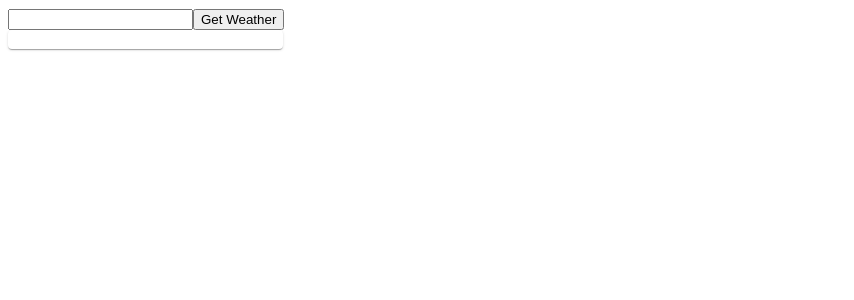
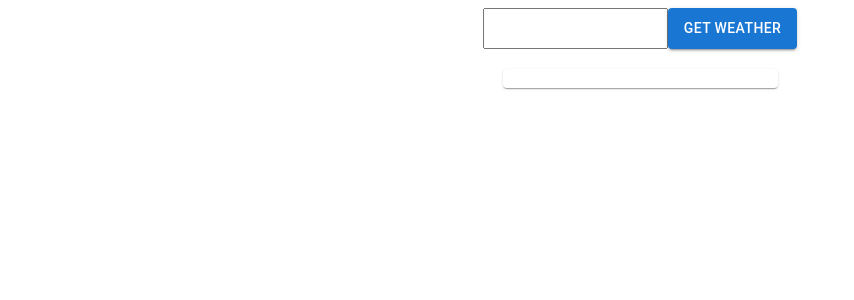
Before and after one commit to BriNelson/weather-react-app, a React (Create React App) app: page / in a window 1280 px wide. Shown: the top 300 px of the page, without its empty margins (0-854 px from the left). Built offline with nearby package versions, Linux system fonts and the light colour scheme.

Commit message:
fixed some postioning stuff

```diff
--- a/src/App.js
+++ b/src/App.js
@@ -1,5 +1,5 @@
-import { useState, useEffect } from 'react';
-import { Button, Card, Box, CardMedia, TextField } from '@mui/material';
+import { useState } from 'react';
+import {Card, CardMedia, Button} from '@mui/material';
 import './App.css';
 
 function Weather({temperature, weather, city}) {
@@ -47,7 +47,7 @@ function App() {
   async function getWeather() {
 
 
-    const response = await fetch('https://api.openweathermap.org/data/2.5/forecast/daily?q=London&units=imperial&cnt=7&appid=08e194dbf106b4a880235ddea75704dd');
+    const response = await fetch(`https://api.openweathermap.org/data/2.5/forecast/daily?q=${chosenCity}&units=imperial&cnt=7&appid=08e194dbf106b4a880235ddea75704dd`);
     const data = await response.json()
 
     console.log(data.list)
@@ -63,25 +63,30 @@ function App() {
 
 
   return (
-    <>
+    <div className="container">
+      <div className="inputArea">
       <form>
       <input
         type="text"
           value={chosenCity}
           onChange={(e) => setChosenCity(e.target.value)}
       ></input>
-      <button onClick={getWeather}>
+
+      </form>
+      <Button variant="contained" onClick={getWeather}>
   Get Weather
-        </button>
-      </form>
-      {chosenCity}
-      <Card sx={{ maxWidth: 275 }}>
+        </Button>
+        </div>
+      <div className="mainCard">
+      <Card sx={{ width: 275 }}>
         <Weather temperature={localTemp} weather={localWeather} city={cityName} />
         </Card>
+        </div>
+      <div className="sevenDat">
 
-      {dayList.map(dayTest => (<SevenDayForecast sevenDayTemp={dayTest.temp.day} sevenDayWeather={dayTest.weather[0].main} sevenDayIcon={dayTest.weather[0].icon }/>))}
-
-</>
+      {dayList.map(dayTest => (<SevenDayForecast className="daySpacing" sevenDayTemp={dayTest.temp.day} sevenDayWeather={dayTest.weather[0].main} sevenDayIcon={dayTest.weather[0].icon }/>))}
+      </div>
+      </div>
   );
 }
 
--- a/src/index.css
+++ b/src/index.css
@@ -11,3 +11,30 @@ code {
   font-family: source-code-pro, Menlo, Monaco, Consolas, 'Courier New',
     monospace;
 }
+input{
+  height: 35px;
+}
+
+.sevenDat{
+  display: flex;
+  justify-content: center;
+  text-align: center;
+
+}
+
+
+.daySpacing{
+  margin-right: 20px;
+}
+.inputArea{
+  display: flex;
+  justify-content: center;
+  margin-bottom: 20px;
+
+}
+.mainCard{
+  display: flex;
+  justify-content: center;
+  margin-bottom: 20px;
+
+}
```
